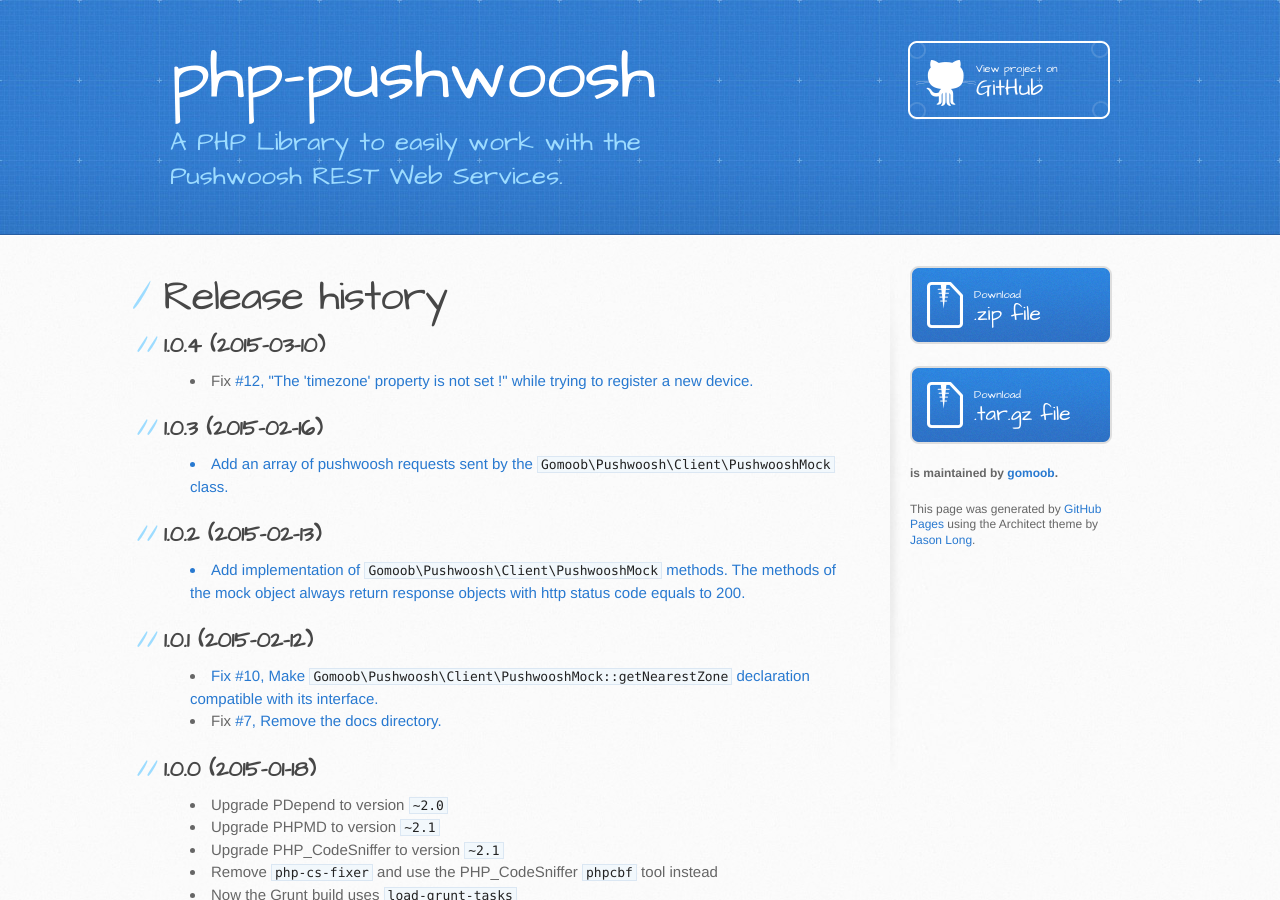
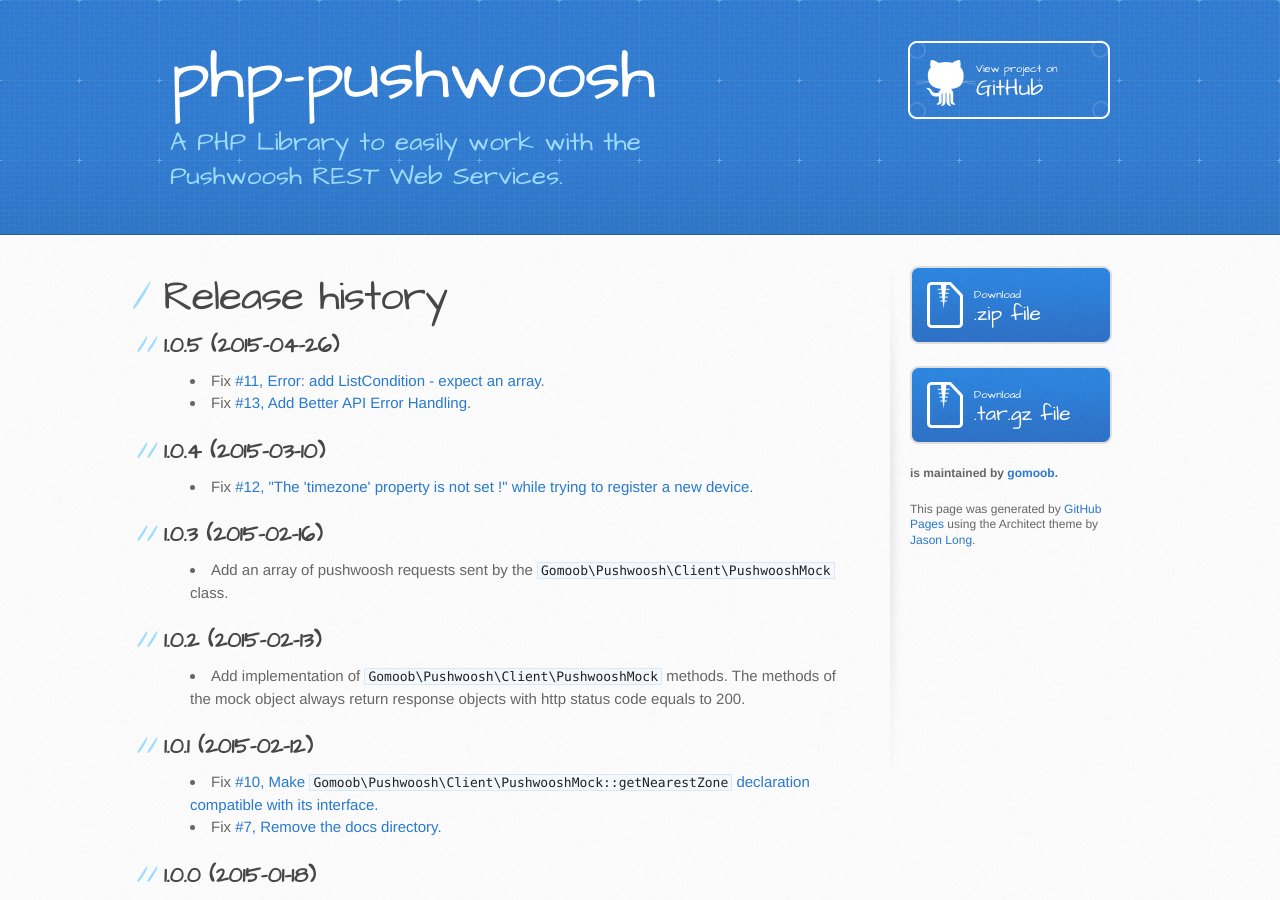
Before and after one commit to gomoob/php-pushwoosh, a Jekyll site: the page built from release-history.html, in a window 1280 px wide and 900 px high. Built offline with Jekyll 4.4.1, drawn with Linux system fonts in a browser that asks for light colours.

Commit message:
Fix https://github.com/gomoob/php-pushwoosh/issues/11

```diff
--- a/create-message.html
+++ b/create-message.html
@@ -95,14 +95,14 @@
 $notification = Notification::create()
     ->addCondition(StringCondition::create('stringCondition')->eq('toto'));
     ->addCondition(InCondition::create('intCondition')->lte(15));
-    ->addCondition(ListCondition::create('listCondition')->in('value 1', 'value 2', 'value 3'));
+    ->addCondition(ListCondition::create('listCondition')->in(array('value 1', 'value 2', 'value 3')));
 
 // Setting conditions with the 'setConditions' method
 $notification = Notification::create()->setConditions(
     array(
         StringCondition::create('stringCondition')->eq('toto'),
         IntCondition::create('intCondition')->lte(15),
-        ListCondition::create('listCondition')->in('value 1', 'value 2', 'value 3'));
+        ListCondition::create('listCondition')->in(array('value 1', 'value 2', 'value 3')));
     )
 );
 ?>
--- a/release-history.html
+++ b/release-history.html
@@ -5,9 +5,15 @@
 
 <h1>Release history</h1>
 
+<h2>1.0.5 (2015-04-26)</h2>
+<ul>
+    <li>Fix <a href="https://github.com/gomoob/php-pushwoosh/issues/11" target="_blank">#11, Error: add ListCondition - expect an array</a>.</li>
+    <li>Fix <a href="https://github.com/gomoob/php-pushwoosh/issues/13" target="_blank">#13, Add Better API Error Handling</a>.</li>
+</ul>
+
 <h2>1.0.4 (2015-03-10)</h2>
 <ul>
-    <li>Fix <a href="https://github.com/gomoob/php-pushwoosh/issues/12" target="_blank">#12, "The 'timezone' property is not set !" while trying to register a new device.</li>
+    <li>Fix <a href="https://github.com/gomoob/php-pushwoosh/issues/12" target="_blank">#12, "The 'timezone' property is not set !" while trying to register a new device.</a></li>
 </ul>
 
 <h2>1.0.3 (2015-02-16)</h2>
```
